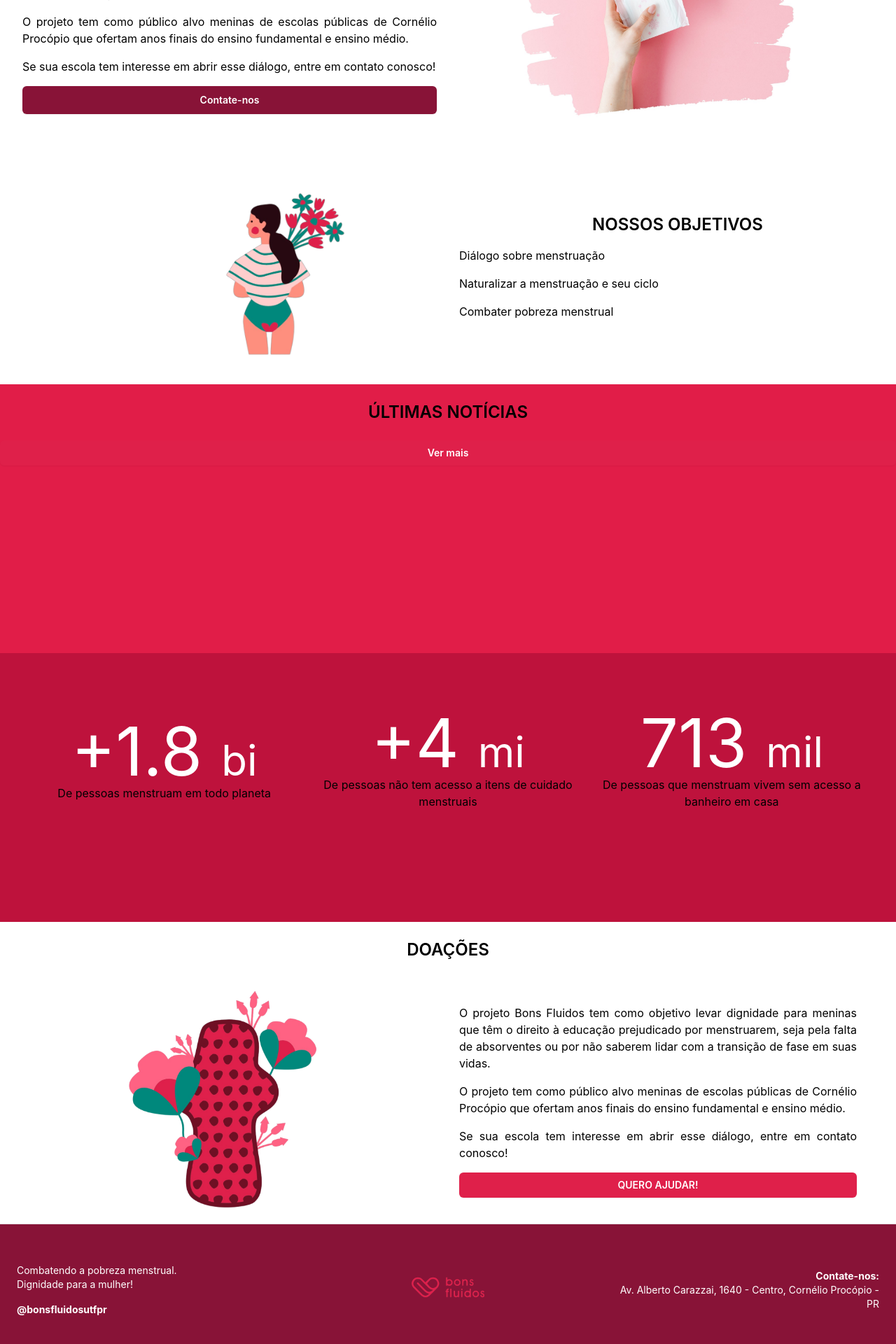
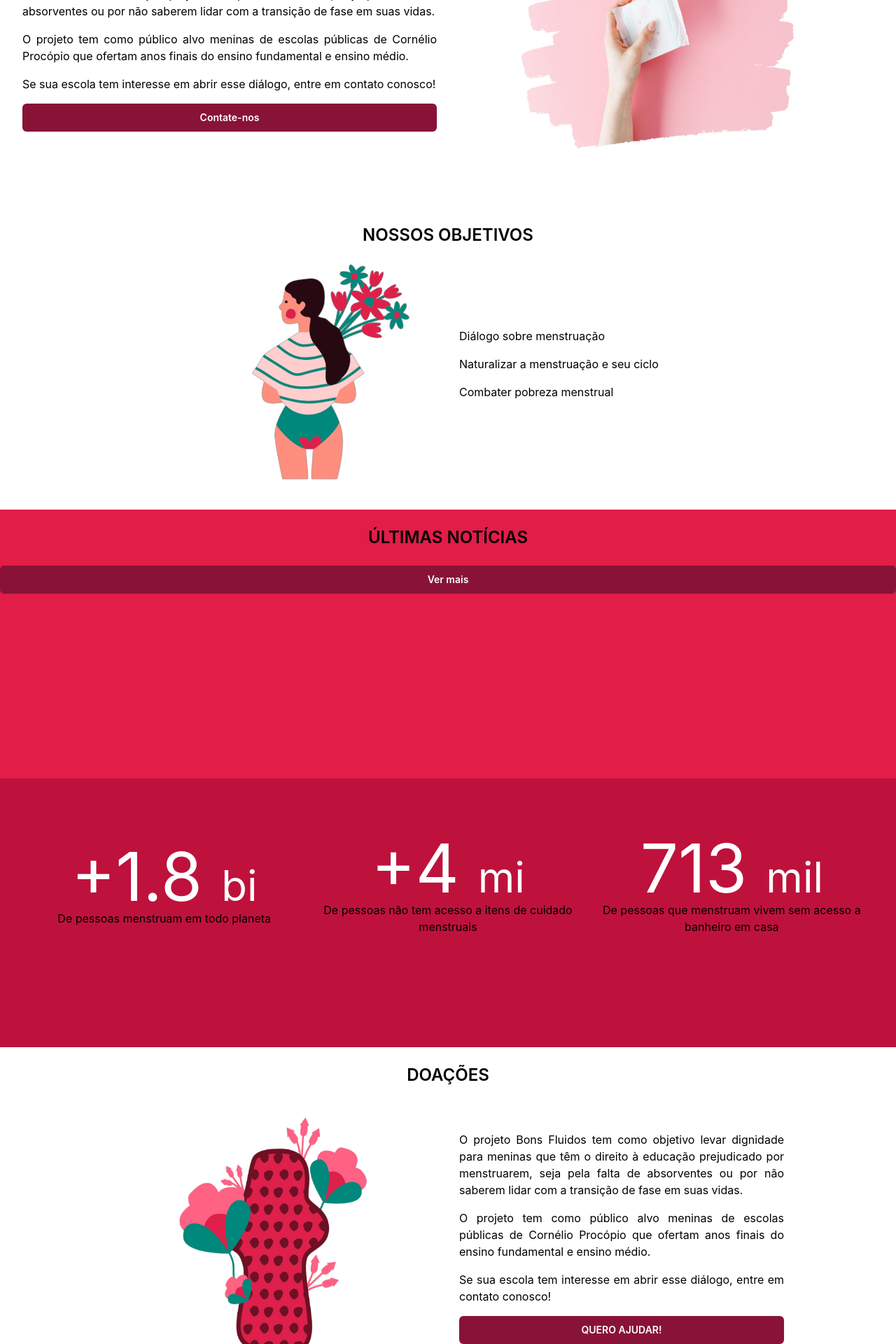
Before and after one commit to marialeonel/Certificadora_Identitaria_BonsFluidos, a React (Vite) app in the folder frontend/: page / in a window 1280 px wide. Shown: the part 280-2200 px from the top of the page at 70% size. Built offline with nearby package versions, Linux system fonts and the light colour scheme.

Commit message:
Atualizações da página home

```diff
--- a/frontend/src/pages/home/Home.jsx
+++ b/frontend/src/pages/home/Home.jsx
@@ -22,19 +22,23 @@ function Home() {
               <p className='mb-4 text-justify'>
               Se sua escola tem interesse em abrir esse diálogo, entre em contato conosco!
               </p>
-              <Button className='bg-rose-900 text-white font-bold px-1 py-2 rounded-3xl w-48 text-center shadow-lg hover:bg-red-600 hover:border-none transition duration-300' >Contate-nos</Button>
+              <div className='flex justify-center'>
+                <Button className='bg-rose-900 text-white font-bold py-2 w-40 items-center text-center hover:bg-rose-600 transition duration-300' >Contate-nos</Button>
+              </div>
             </div>
             <div>
-              <img src={Mao} alt="" className='h-auto'/>
+              <img src={Mao} alt="Mão segurando um absorvente" className='h-96'/>
             </div>
           </div>
         </div>
+        <div className='flex justify-center'>
+            <h2 className='text-2xl font-semibold mb-4 text-center'>NOSSOS OBJETIVOS</h2>
+          </div>
         <div className='grid grid-cols-1 md:grid-cols-2 gap-8 items-center'>
-          <div>
-            <img src={GirlFlower} alt='Desenho de uma garota segurando uma flor' className='h-60 ml-80 transition-transform duration-300 hover:scale-110' />
+          <div className='flex justify-center'>
+            <img src={GirlFlower} alt='Desenho de uma garota segurando uma flor' className='h-80 ml-80 transition-transform duration-300 hover:scale-110' />
           </div>
           <div className='grid grid-cols-1'>
-            <h2 className='text-2xl font-semibold mb-4 text-center'>NOSSOS OBJETIVOS</h2>
             <span className='mb-4 text-justify'>Diálogo sobre menstruação</span>
             <span className='mb-4 text-justify'>Naturalizar a menstruação e seu ciclo</span>
             <span className='mb-4 text-justify'>Combater pobreza menstrual</span>
@@ -45,8 +49,8 @@ function Home() {
             <div>
             <h2 className='text-2xl font-semibold py-6 text-center'>ÚLTIMAS NOTÍCIAS</h2>
             </div>
-            <div>
-            <Button>Ver mais</Button>
+            <div className='flex justify-center'>
+            <Button className='bg-rose-900 text-white font-bold py-2 w-40 items-center text-center hover:bg-rose-400 transition duration-300'>Ver mais</Button>
             </div>
           </div>
         </div>
@@ -71,10 +75,10 @@ function Home() {
         <div className=''>
         <h1 className='text-2xl font-semibold py-6 text-center' id='doacoes'>DOAÇÕES</h1>
           <div className='grid grid-cols-1 md:grid-cols-2 gap-8 items-center'>
-            <div>
-              <img src={AbsDelicado} alt='' className='transition-transform duration-300 hover:scale-110'/>
+            <div className='flex justify-center'>
+              <img src={AbsDelicado} alt='' className='h-96 ml-36 transition-transform duration-300 hover:scale-110'/>
             </div>
-            <div className='mr-14'>
+            <div className='mr-40'>
               <p className='mb-4 text-justify'>O projeto Bons Fluidos tem como objetivo levar dignidade
                 para meninas que têm o direito à educação prejudicado por
                 menstruarem, seja pela falta de absorventes ou por não
@@ -86,7 +90,9 @@ function Home() {
               <p className='mb-4 text-justify'>Se sua escola tem interesse em abrir esse diálogo,
                 entre em contato conosco!
               </p>
-              <Button>QUERO AJUDAR!</Button>
+              <div className='flex justify-center'>
+                <Button className='bg-rose-900 text-white font-bold py-2 w-40 items-center text-center hover:bg-rose-600 transition duration-300'>QUERO AJUDAR!</Button>
+              </div>
             </div>
           </div>
         </div>
```
